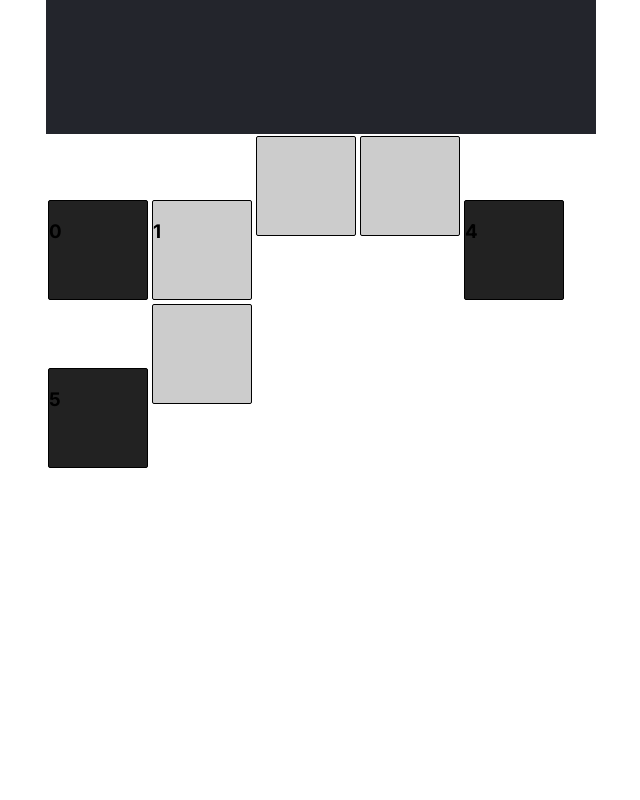
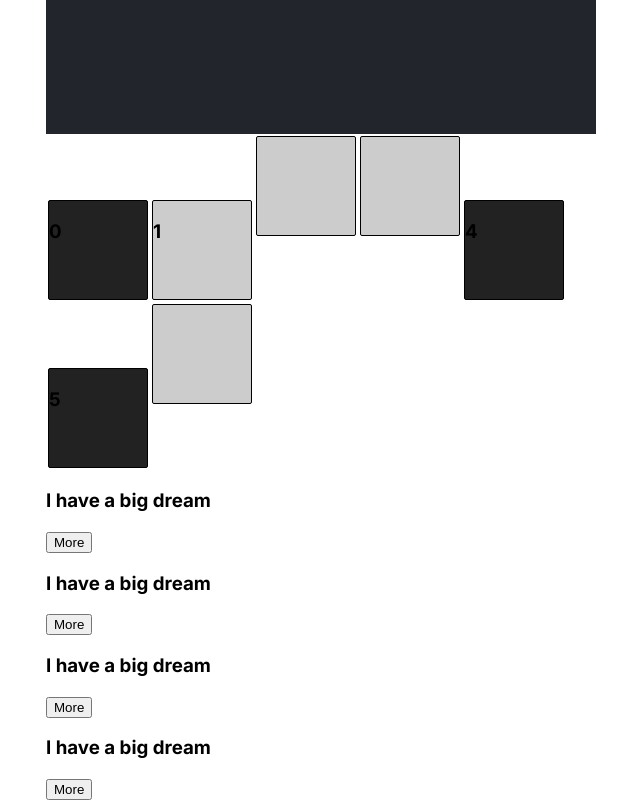
Before and after one commit to oldman-coding/react, a React (Create React App) app in the folder meme_generator/: page / in a window 1280 px wide. Shown: the part 1619-2419 px from the top of the page, without its empty margins (319-959 px from the left). Before the commit the page ends 2089 px from the top, so only its background shows below. Built offline with nearby package versions, Linux system fonts and the light colour scheme.

Commit message:
tenary is shown rendering

```diff
--- a/meme_generator/src/App.js
+++ b/meme_generator/src/App.js
@@ -13,11 +13,14 @@ import { library } from '@fortawesome/fontawesome-svg-core'
 import dataBoxes from './data/dataBoxes'
 import Messages from './components/Messages';
 
+import Joke from './components/Joke';
+import jokedata from './data/jokedata';
 
 library.add(faStar,)
 
 function App() {
   const [boxes, setBoxes] = useState (dataBoxes)
+  const [jokes, setJokes] = useState (jokedata)
   /*
   function toggle(id) {
     setBoxes(prevBox => {
@@ -51,7 +54,17 @@ function App() {
       on={box.on}
       id={box.id}
       isShown = {box.isShown}
-      toggle = {() => toggle(box.id)} />)
+      toggle = {() => toggle(box.id)} />
+  )
+
+  const jokeElements = jokes.map(joke =>
+    <Joke
+      key = {joke.id}
+      heading = {joke.heading}
+      description = {joke.description}
+      isShown = {joke.isShown}
+    />
+  )
 
   return (
     <div className="App">
@@ -62,6 +75,7 @@ function App() {
       <Contact />
       {boxesElements}
       <Messages />
+      {jokeElements}
     </div>
   );
 }
--- /dev/null
+++ b/meme_generator/src/components/Joke.js
@@ -0,0 +1,18 @@
+import { useState } from "react"
+
+export default function Joke(props) {
+    const [isShown, setIsShown] = useState(props.isShown)
+    function toggleShown() {
+        setIsShown(prevShown => !prevShown)
+    }
+    return (
+        <div>
+            <h3>{props.heading}</h3>
+            {isShown && <p>{props.description}</p>}
+            <button onClick ={toggleShown}>
+                {isShown ? "Hide" : "More"}
+            </button>
+        </div>
+    )
+
+}
--- /dev/null
+++ b/meme_generator/src/data/jokedata.js
@@ -0,0 +1,26 @@
+export default [
+    {
+        id: 1,
+        heading: "I have a big dream",
+        description: "My kids successful than me. They can go abroad erly",
+        isShown: false,
+    },
+    {
+        id: 2,
+        heading: "I have a big dream",
+        description: "My kids successful than me. They can go abroad erly",
+        isShown: false,
+    },
+    {
+        id: 3,
+        heading: "I have a big dream",
+        description: "My kids successful than me. They can go abroad erly",
+        isShown: false,
+    },
+    {
+        id: 4,
+        heading: "I have a big dream",
+        description: "My kids successful than me. They can go abroad erly",
+        isShown: false,
+    },
+]
```
